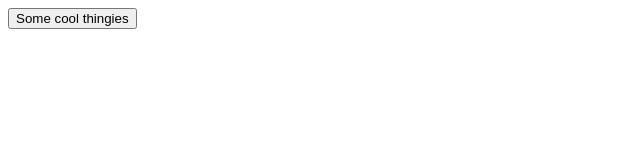
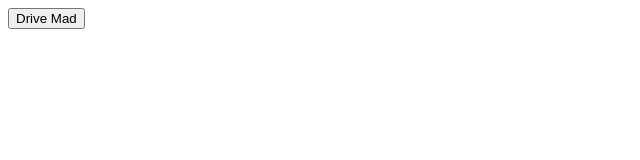
Before and after one commit to rburski/Unblocked, a plain HTML site: page index.html in a window 1280 px wide. Shown: the whole page, without its empty margins (0-640 px from the left). Drawn offline with Linux system fonts and the light colour scheme.

Commit message:
Update index.html

```diff
--- a/index.html
+++ b/index.html
@@ -10,7 +10,7 @@
 
 <body>
 
-<button class="button" onclick="location.href='Drive_Mad'">Some cool thingies</button>
+<button class="button" onclick="location.href='Drive_Mad'">Drive Mad</button>
 
 
 
```
